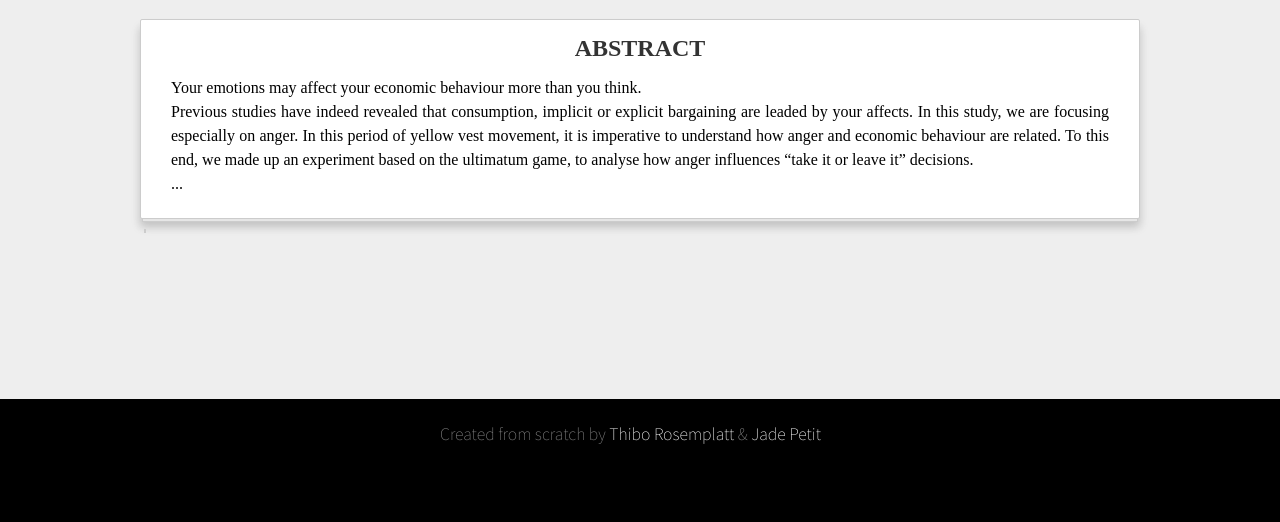
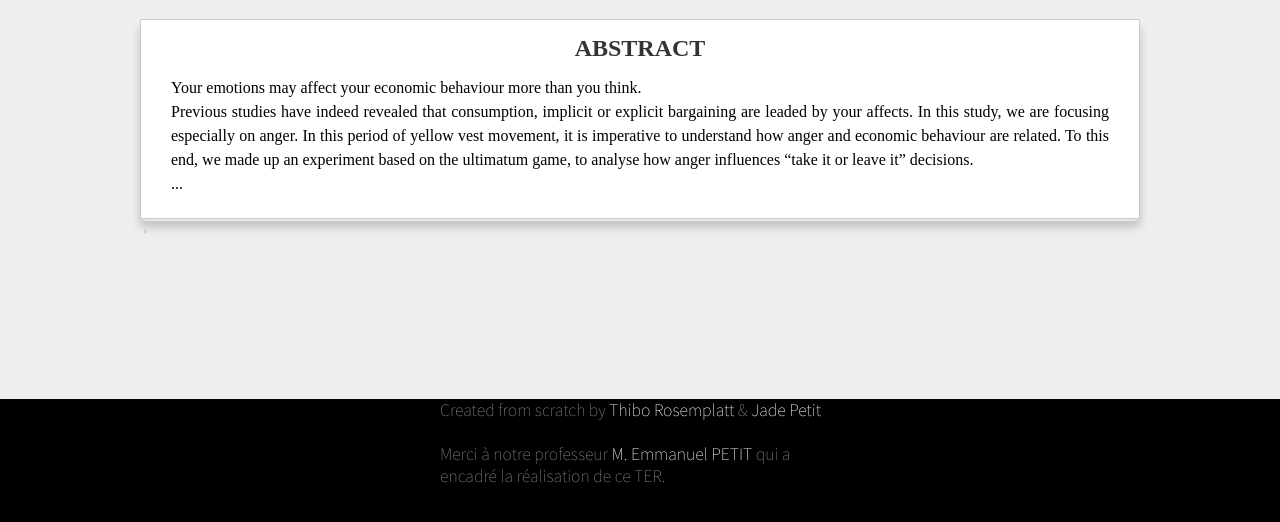
Before and after one commit to Jadounix/economie_colere, a PHP site: page /index.php in a window 1280 px wide. Shown: the part 109-631 px from the top of the page. Run offline with PHP 8.4, Linux system fonts and the light colour scheme; some libraries are stand-ins or nearby versions.

Commit message:
Add files via upload

```diff
--- a/pied.php
+++ b/pied.php
@@ -2,6 +2,8 @@
 	<footer>
 		<div id="names">
 			<p>Created from scratch by <span class="name">Thibo Rosemplatt</span> & <span class="name">Jade Petit</span></p>
+			<br>
+			<p>Merci à notre professeur <span class="name">M. Emmanuel PETIT</span> qui a encadré la réalisation de ce TER.</p>
 		</div>
 	</footer>
 	<script src="https://ajax.googleapis.com/ajax/libs/jquery/3.1.0/jquery.min.js"></script>
```
